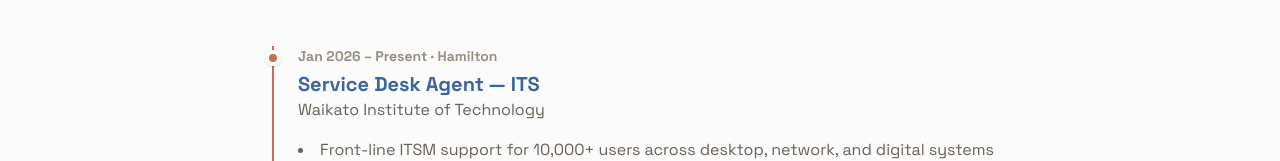
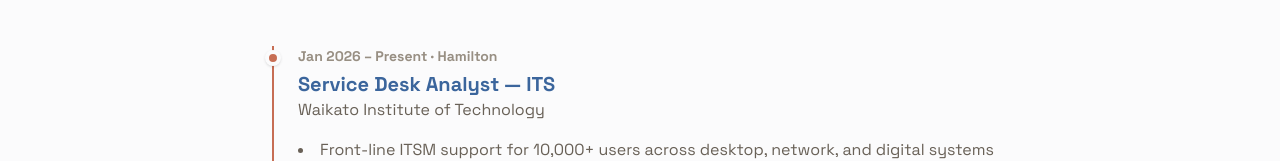
Before and after one commit to rajithayag/rajithayag-portfolio, a React (Vite) app: page /rajithayag-portfolio/nzexp in a window 1280 px wide. Shown: the part 234-395 px from the top of the page. Built offline with nearby package versions, Linux system fonts and the light colour scheme.

Commit message:
Rj portfolio V2 - update project and exp page

```diff
--- a/src/pages/NZExp.jsx
+++ b/src/pages/NZExp.jsx
@@ -6,7 +6,7 @@
     const experience = [
         {
             org: "Waikato Institute of Technology",
-            role: "Service Desk Agent — ITS",
+            role: "Service Desk Analyst — ITS",
             date: "Jan 2026 – Present · Hamilton",
             achievements: [
                 "Front-line ITSM support for 10,000+ users across desktop, network, and digital systems",
--- a/src/pages/Projects.jsx
+++ b/src/pages/Projects.jsx
@@ -32,7 +32,7 @@
                         </div>
 
                         <div className="rounded-xl bg-bg-alt border border-muted/30 hover:-translate-y-1 hover:border-primary/40 hover:shadow-[0_2px_8px_rgba(60,103,158,0.2)] transition overflow-hidden flex flex-col">
-                            <a href={`${import.meta.env.BASE_URL}/images/hcc-poster-full.jpg`} target="_blank" rel="noopener noreferrer">
+                            <a href={`${import.meta.env.BASE_URL}/images/Poster for Networking Event.png`} target="_blank" rel="noopener noreferrer">
                                 <img
                                     src={`${import.meta.env.BASE_URL}/images/Poster for Networking Event.png`}
                                     alt="Protected Records Review poster — Hamilton City Council internship"
```
